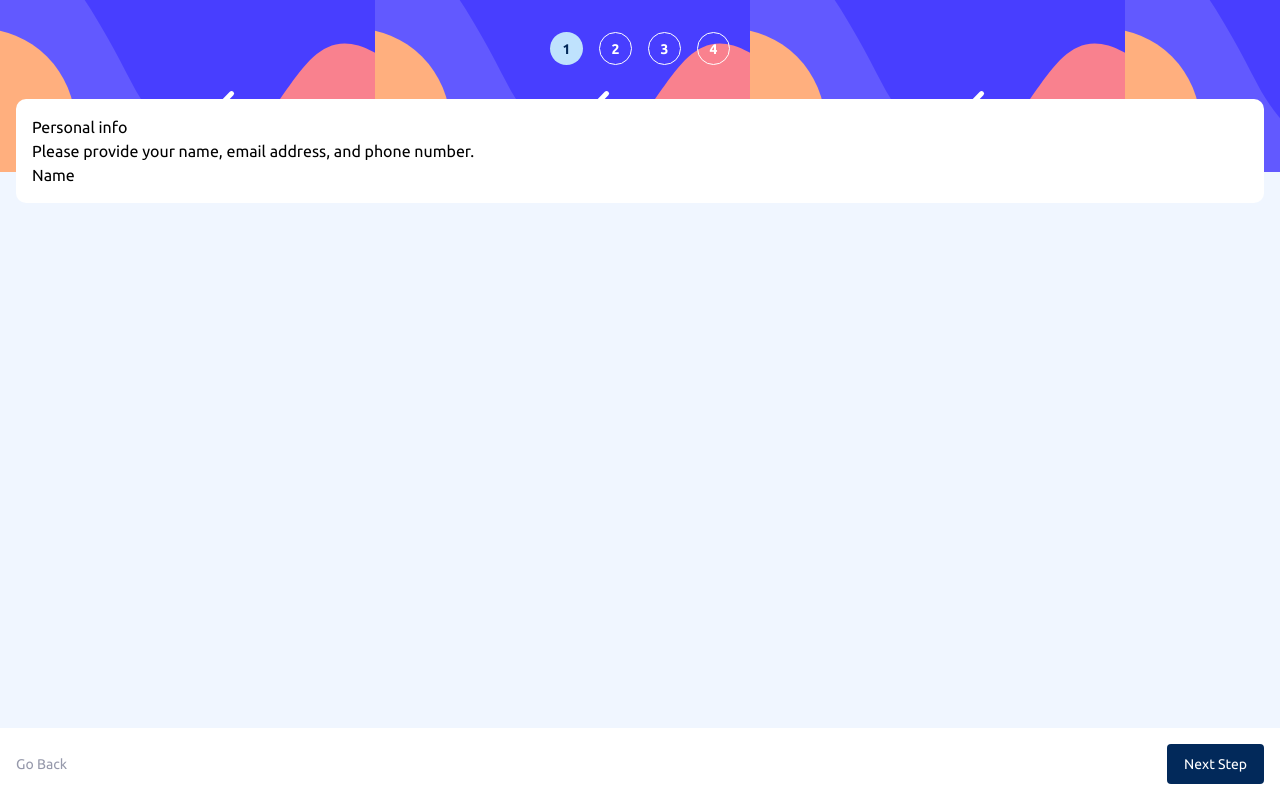
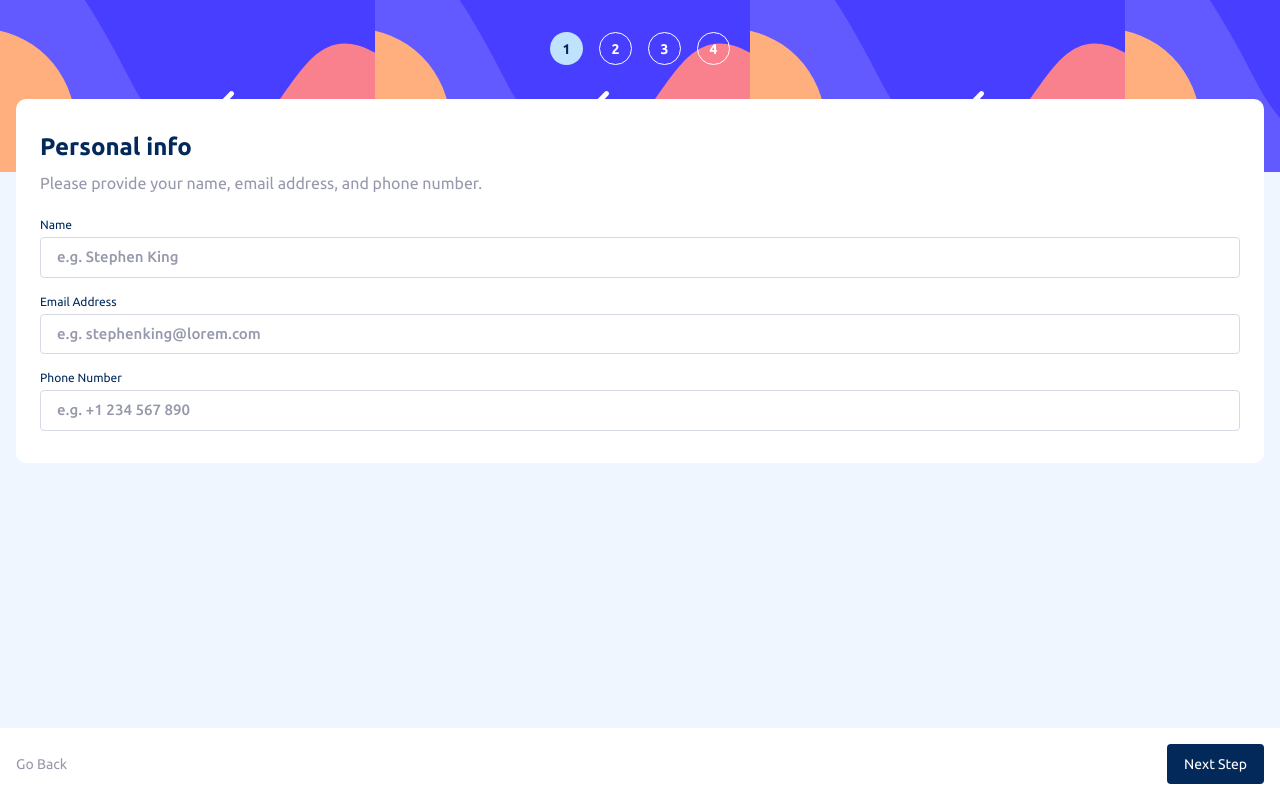
Before and after one commit to kncalderong/multistep-form, a React (Vite) app: page / in a window 1280 px wide. Built offline with nearby package versions, Linux system fonts and the light colour scheme.

Commit message:
feat: formrow component added to handle all regular inputs in form

```diff
--- /dev/null
+++ b/src/components/FormInputRow.tsx
@@ -0,0 +1,25 @@
+import React from 'react'
+import handleChange from '../utils/handleChange'
+
+
+type FormInputRowProps = {
+  setValue: React.SetStateAction<any>
+  value: string
+  name: string
+  label: string
+  placeHolder: string
+  type: string
+}
+
+const FormInputRow = ({setValue,value, name, label, placeHolder, type}: FormInputRowProps) => {
+  return (
+    <div className='flex flex-col items-start' >
+          <label className='text-xs text-marine-blue ' htmlFor={name}>{label}</label>
+          <input type={type} value={value} name={name} onChange={(e) => {
+            handleChange(e, setValue)
+          }} placeholder={placeHolder} className='border-light-gray rounded-[4px] px-4 py-2 border-[1px] mt-1 w-full focus:border-purplish-blue focus-visible:outline-none text-marine-blue text-[15px] placeholder-cool-gray placeholder:font-medium ' />
+    </div>
+  )
+}
+
+export default FormInputRow
--- a/src/pages/form/PersonalInfo.tsx
+++ b/src/pages/form/PersonalInfo.tsx
@@ -1,21 +1,24 @@
 import { useState } from 'react'
 import { useAppContext } from '../../context/appContext'
 import handleChange from '../../utils/handleChange'
+import FormInputRow from '../../components/FormInputRow'
+
 
 
 const PersonalInfo = () => {
   const [name, setName] = useState<string>('')
-  const {  } = useAppContext()
+  const [email, setEmail] = useState<string>('')
+  const [phone, setPhone] = useState<string>('')
+  const { } = useAppContext()
 
   return (
-    <form>
-      <h2>Personal info</h2>
-      <p>Please provide your name, email address, and phone number.</p>
-      <div>
-        <label htmlFor="name">Name</label>
-        <input type="text" value={name} name='name' onChange={(e) => {
-          handleChange(e, setName)
-        }} />
+    <form className='flex flex-col'>
+      <h2 className='text-2xl text-marine-blue font-bold mb-2' >Personal info</h2>
+      <p className='text-cool-gray mb-[22px]' >Please provide your name, email address, and phone number.</p>
+      <div className='flex flex-col  gap-4 '>
+        <FormInputRow type='text' value={name} setValue={setName} label='Name' placeHolder='e.g. Stephen King' name='name' />
+        <FormInputRow type='email' value={email} setValue={setEmail} label='Email Address' placeHolder='e.g. stephenking@lorem.com' name='email' />
+        <FormInputRow type='number' value={phone} setValue={setPhone} label='Phone Number' placeHolder='e.g. +1 234 567 890' name='phone' />
       </div>
     </form>
   )
--- a/src/pages/form/SharedLayoutForm.tsx
+++ b/src/pages/form/SharedLayoutForm.tsx
@@ -11,7 +11,7 @@ const SharedLayoutForm = () => {
       </div>
       <div className='flex flex-col grow' >
         <div className='flex justify-center items-start p-4 grow bg-magnolia'>
-          <div className='bg-white p-4 w-full rounded-[10px] mt-[-89px] ' >
+          <div className='bg-white py-8 px-6 w-full rounded-[10px] mt-[-89px] ' >
             <Outlet />
           </div>
         </div>
```
